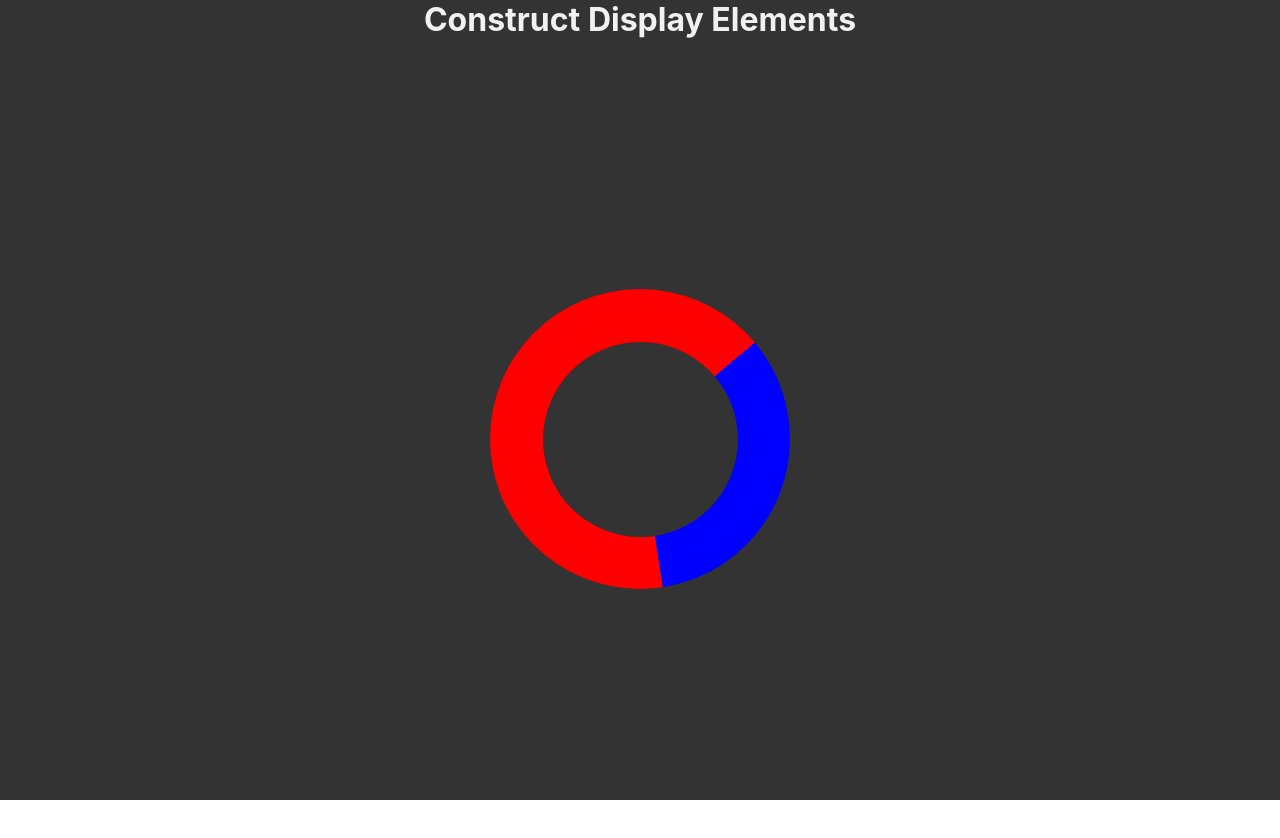
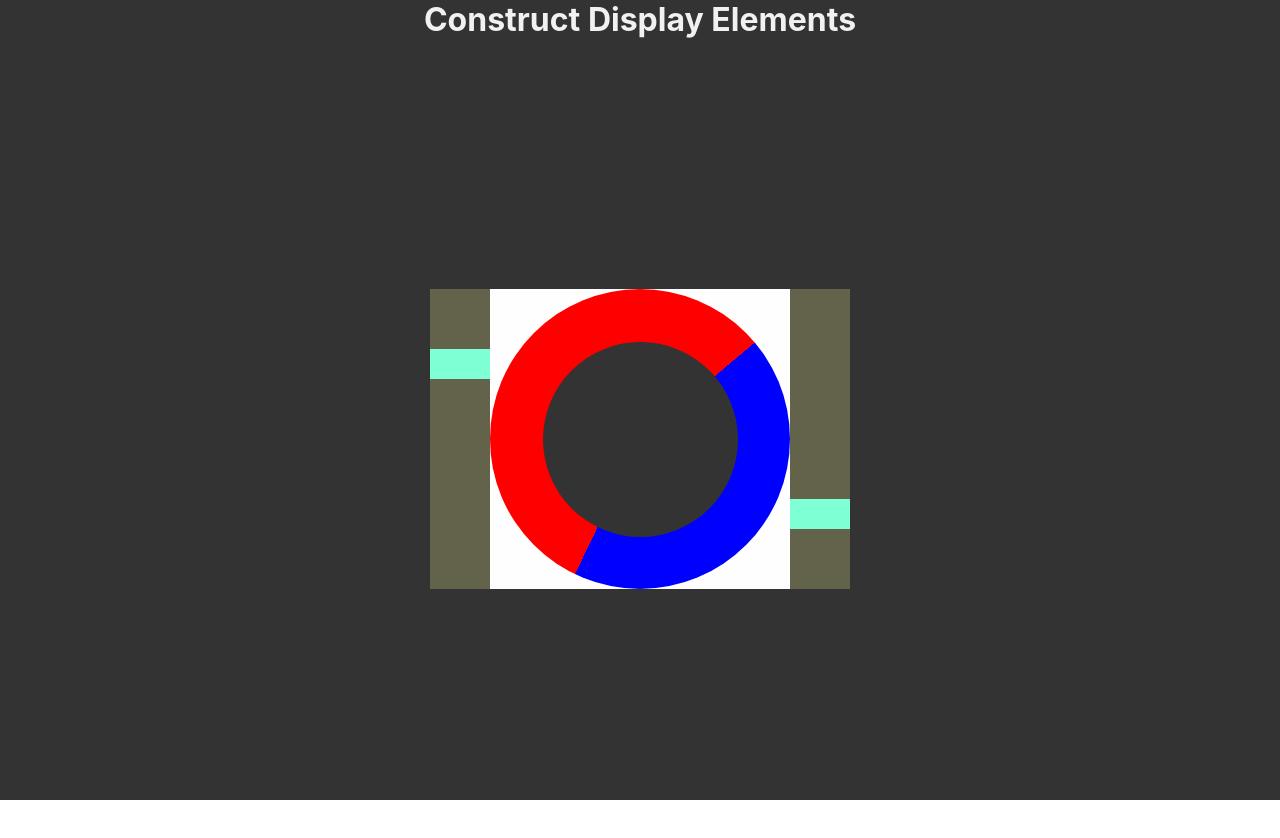
Before and after one commit to Auddity/Sports-Stats-Display, a React (Create React App) app: page /tempWorking in a window 1280 px wide. Built offline with nearby package versions, Linux system fonts and the light colour scheme.

Commit message:
totals placement

```diff
--- a/src/components/TempWorking.js
+++ b/src/components/TempWorking.js
@@ -4,7 +4,7 @@ import { motion, useTime } from 'framer-motion'
 
 function TempWorking() {
   const [teamTotalYards, setTeamTotalYards] = useState({
-    home: 450,
+    home: 300,
     away: 229,
   });
 
@@ -23,12 +23,30 @@ function TempWorking() {
   }
   // https://www.framer.com/docs/use-transform/
 
+  // console.log(teamTotalYards.home, teamTotalYards.away)
+  const countUp = () => {
+    let display = 0;
+    let count = 0
+    setInterval(() => {
+      while(count <= teamTotalYards.home) {
+        display = count
+        count++
+        console.log(display);
+        return display;
+      }
+    }, 100);
+  }
+
+  // countUp();
+
   return (
     <main className="Working">
       <h1>Construct Display Elements</h1>
       <div className="container">
 
         {/* Circle Chart start */}
+        <div className="circle-stat-display-container">
+
           <div className="circle-container">
             <motion.div
               className="circle"
@@ -44,6 +62,11 @@ function TempWorking() {
               <div className="circle-center"></div>
             </motion.div>
           </div>
+            {/* Stats value display (absolute) */}
+            <div className="home-team-stat stat-display">{countUp}</div>
+            <div className="away-team-stat stat-display">{}</div>
+
+        </div>
       {/* Circle Chart End */}
 
       {/* Tree Map Start */}
--- a/src/sass/_TempWorking.scss
+++ b/src/sass/_TempWorking.scss
@@ -9,10 +9,18 @@
     display: grid;
     align-content: center;
 
+
+    .circle-stat-display-container {
+      position: relative;
+      width: 42rem;
+      height: 30rem;
+      background-color: rgb(99, 99, 75);
+      margin-inline: auto;
+
       .circle-container {
         height: 30rem;
         width: 30rem;
-      background-color: transparent;
+        background-color: #fefefe;
         margin-inline: auto;
 
         // Conical Gradient Goes here!
@@ -42,5 +50,25 @@
         }
       }
 
+      .stat-display {
+        position: absolute;
+        width: 6rem;
+        height: 3rem;
+        color: black;
+        font-weight: bold;
+        background-color: aquamarine;
+      }
+      .away-team-stat {
+        bottom: 6rem;
+        right: 0;
+      }
+      .home-team-stat {
+        top: 6rem;
+        left: 0;
+
       }
     }
+
+  }
+
+}
```
Also changed, not shown: 1 other file (tests, documents, lock files or other folders). Lines whose indentation alone changed are shown as unchanged.
